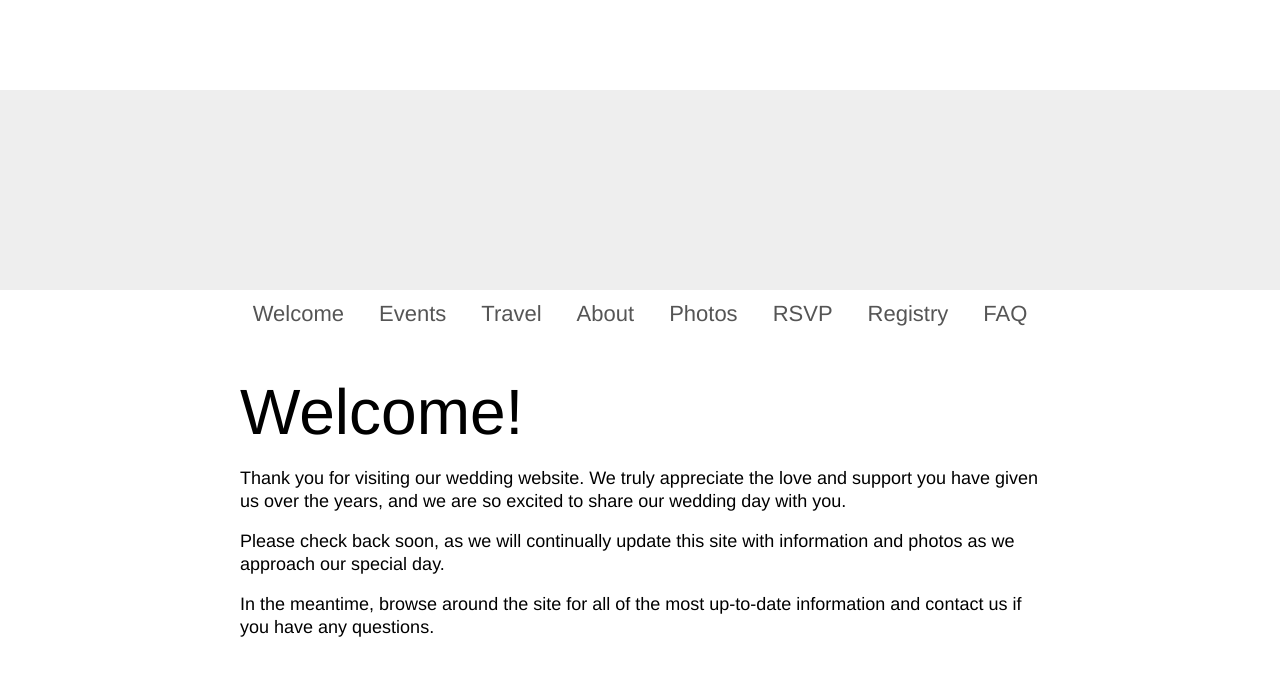
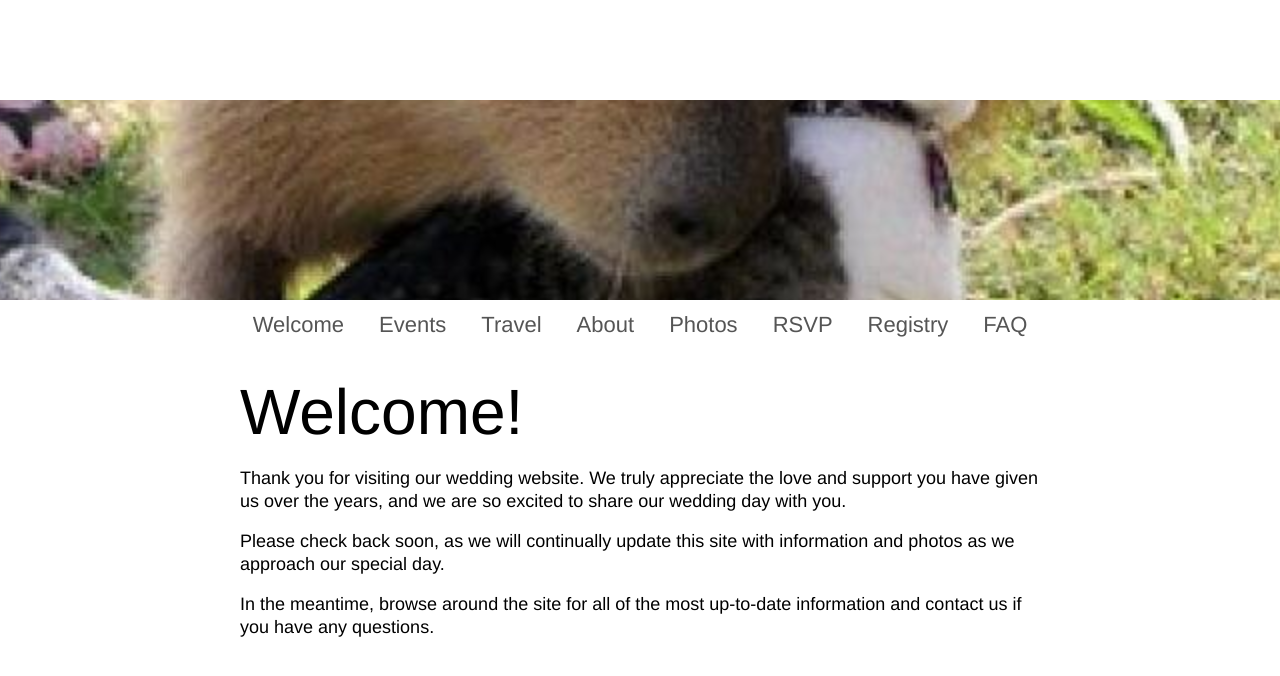
Before and after one commit to dnschnur/piday.github.com, a Jekyll site: the page built from index.md, in a window 1280 px wide. Shown: the top 676 px of the page. Built offline with Jekyll 4.4.1, drawn with Linux system fonts in a browser that asks for light colours.

Commit message:
Added parallax background.

```diff
--- a/_layouts/default.html
+++ b/_layouts/default.html
@@ -16,9 +16,9 @@
 <!--[if !IE ]><!--><body><!--<![endif]-->
 
   <div id="title">
+    <div id="title-box">
+    </div>
   </div>
-
-  <div id="banner"></div>
 
   <div id="menu">
     <a href="/">Welcome</a>
@@ -31,8 +31,8 @@
     <a href="/faq">FAQ</a>
   </div>
 
-  <div id="wrapper">
-    <div id="content">
+  <div id="content" class="content">
+    <div id="content-box">
       {{ content }}
     </div>
   </div>
--- a/piday.css
+++ b/piday.css
@@ -1,5 +1,17 @@
+html {
+  height: 100%;
+  overflow: hidden;
+}
+
 body {
   font: 18px/1.25em "myriad-pro", Helvetica, Arial, sans-serif;
+  height: 100%;
+  margin: 0;
+  overflow-y: scroll;
+  overflow-x: hidden;
+  padding: 0;
+  perspective: 1px;
+  transform-style: preserve-3d;
 }
 
 h2 {
@@ -18,21 +30,22 @@ iframe {
 }
 
 #title {
+  background: #fff;
+  height: 100px;
+  left: 0;
+  position: absolute;
+  right: 0;
+  top: 0;
+}
+
+#title-box {
   margin: 0 auto;
   position: relative;
   width: 300px;
 }
 
-#banner {
-  background: #eee;
-  height: 200px;
-  left: 0;
-  position: absolute;
-  right: 0;
-  top: 90px;
-}
-
 #menu {
+  background: #fff;
   height: 50px;
   left: 0;
   position: absolute;
@@ -43,7 +56,7 @@ iframe {
 
 #menu a {
   color: #555;
-  font: 22px/1.25em "proxima-nova", Helvetica, Arial, sans-serif;
+  font: 22px/50px "proxima-nova", Helvetica, Arial, sans-serif;
   margin: 15px;
   text-decoration: none;
 }
@@ -52,14 +65,27 @@ iframe {
   text-decoration: underline;
 }
 
-#wrapper {
+#content {
+  background: #fff;
   left: 0;
+  padding-top: 25px;
   position: absolute;
   right: 0;
-  top: 375px;
+  top: 350px;
+}
+#content:before {
+  content: "";
+  position: absolute;
+  top: -600px;
+  left: 0;
+  right: 0;
+  height: 600px;
+  background-image: url("/images/banner.jpg");
+  transform: translateZ(-1px) scale(2);
+  z-index: -1;
 }
 
-#content {
+#content-box {
   margin: 0 auto;
   width: 800px;
 }
```
Also changed, not shown: images/banner.jpg (added).
